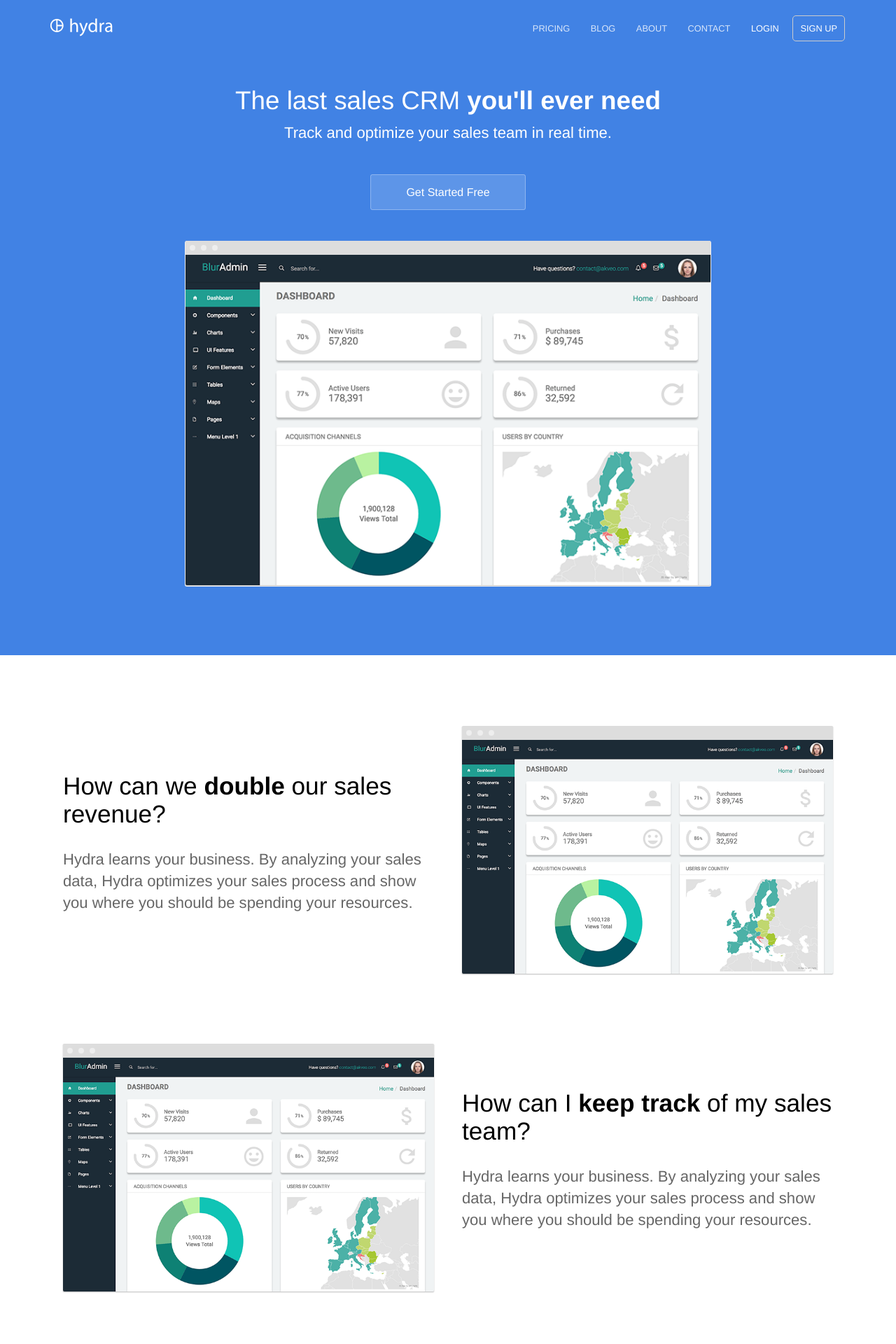
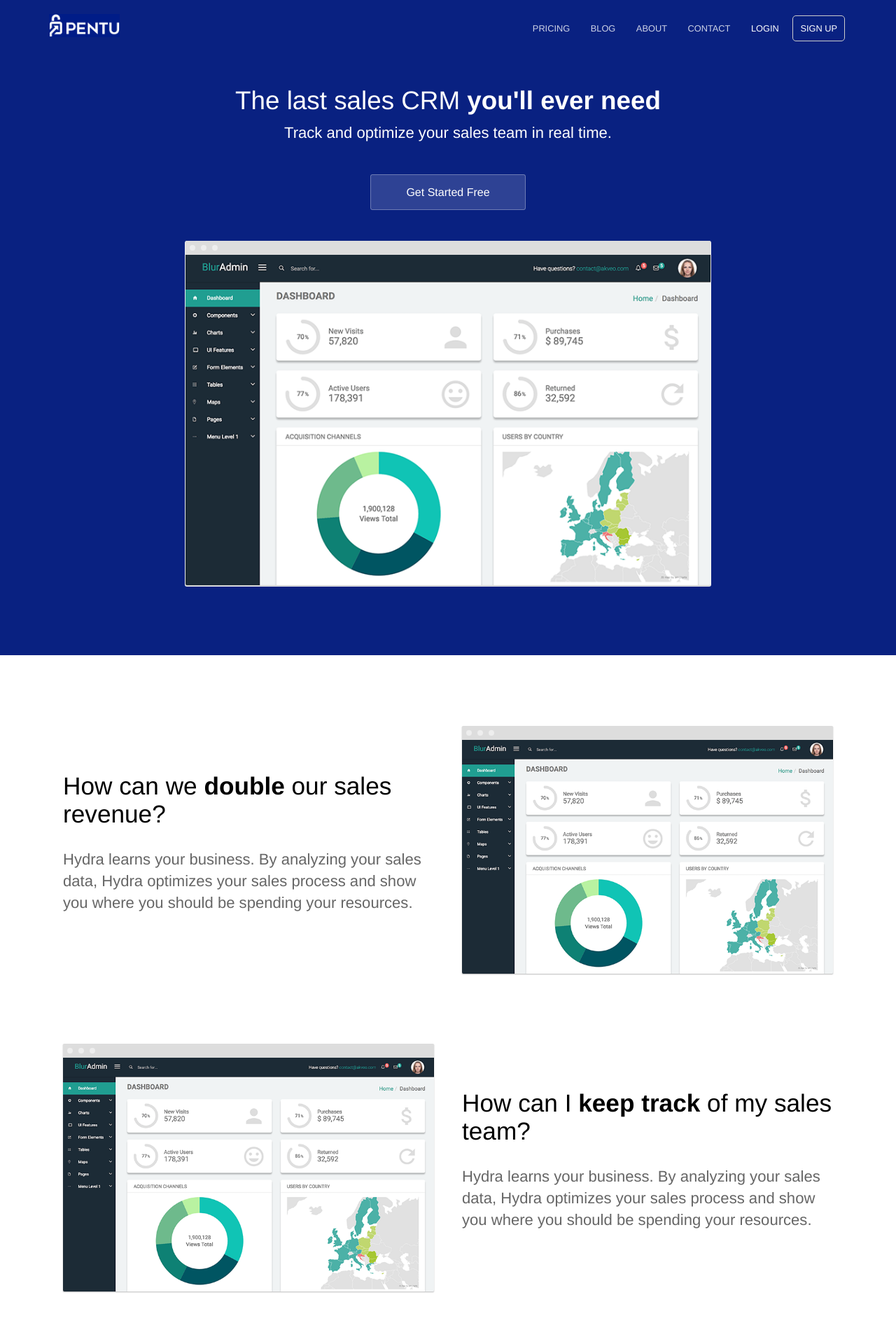
Before and after one commit to pentucybersec/pentucybersec.github.io, a Jekyll site: the page built from index.html, in a window 1280 px wide. Shown: the top 1920 px of the page at 70% size. Built offline with Jekyll 4.4.1, drawn with Linux system fonts in a browser that asks for light colours.

Commit message:
Color tests

```diff
--- a/_layouts/default.html
+++ b/_layouts/default.html
@@ -23,7 +23,7 @@
 	<body>
 		<header>
 			<div class="container">
-				<div class="company-name"><a href="{{ site.baseurl }}/"><img src="{{ site.baseurl }}/images/logo.svg" alt="Hydra Logo" width="95" height="33" /></a></div>
+				<div class="company-name"><a href="{{ site.baseurl }}/"><img src="{{ site.baseurl }}/images/logo_white_on_blue.png" alt="Hydra Logo" width="95" height="33" /></a></div>
 				{% include navigation.html %}
 			</div>
 		</header>
--- a/_sass/variables.scss
+++ b/_sass/variables.scss
@@ -1,5 +1,5 @@
-$brand-color: #4182e4;
-$secondary-brand-color: #4182e4;
+$brand-color: #092181;
+$secondary-brand-color: #092181;
 $middle-gradient-color: mix($brand-color, $secondary-brand-color, 95%);
 
 // Breakpoints
```
Also changed, not shown: images/logo_white_on_blue.png (added), images/logo_white_on_blue_small.png (added).
